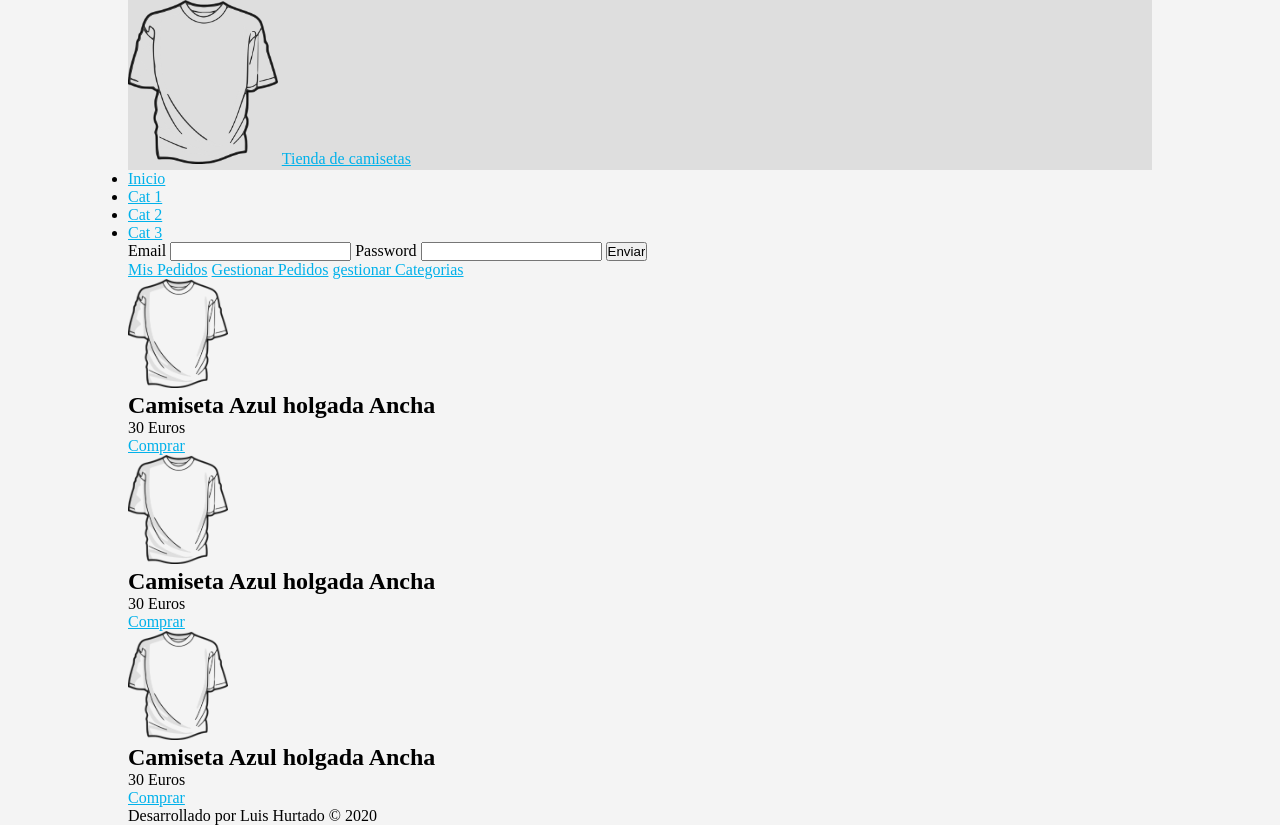
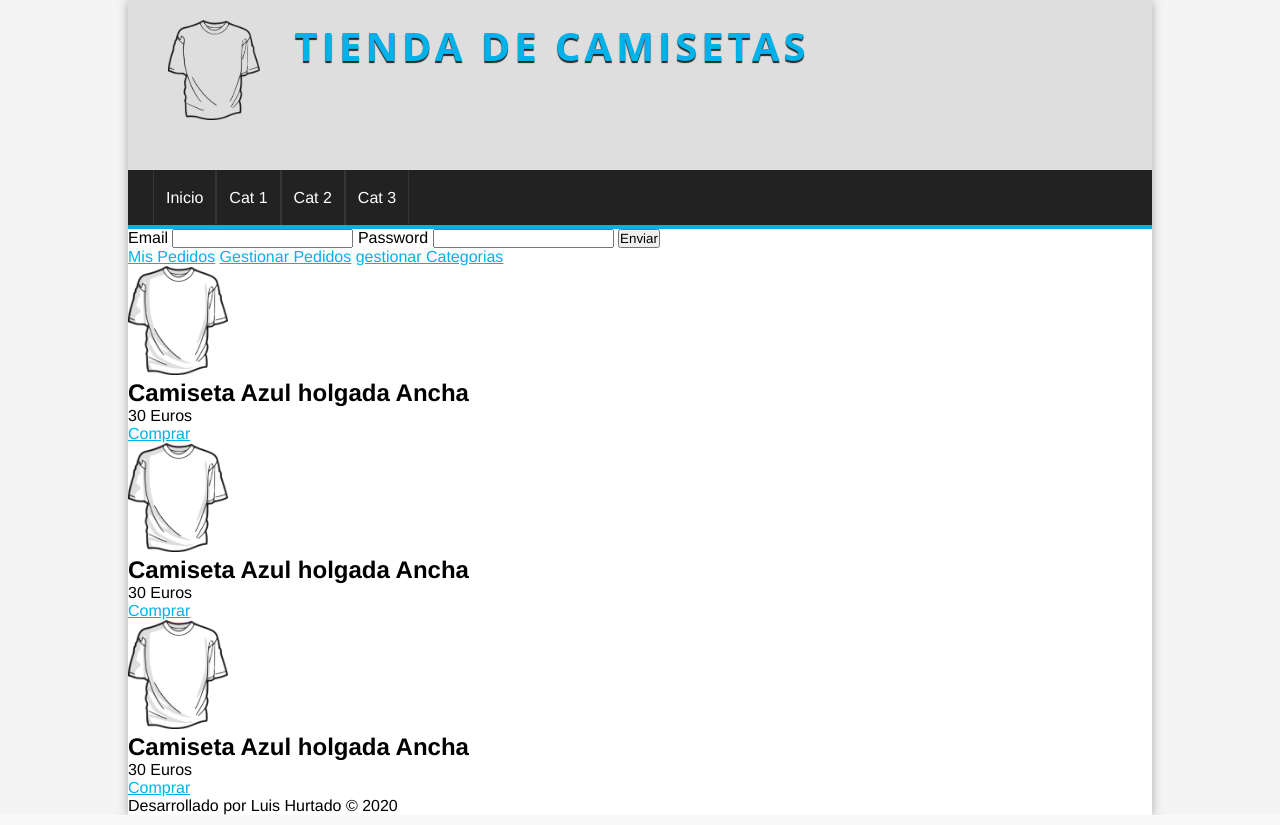
Before and after one commit to luisphp/MasterPHP, a PHP site: page / in a window 1280 px wide. Run offline with PHP 8.4, Linux system fonts and the light colour scheme.

Commit message:
CSS modified

```diff
--- a/proyecto-php-poo/assets/css/styles.css
+++ b/proyecto-php-poo/assets/css/styles.css
@@ -3,11 +3,13 @@
 {
 	margin: 0px;
 	padding: 0px;
+	font-family: 'Sans-serif', Helvetica, Arial;
 }
 
 body
 {
 	background-color: #f4f4f4;
+
 }
 
 a
@@ -30,7 +32,7 @@ a:hover
 {
 	width: 80%;
 	margin: 0px auto;
-	box-shadow: 0px 0px 10px blue,
+	box-shadow: 0px 0px 10px darkgrey;
 	background: white;
 
 }
@@ -39,14 +41,97 @@ a:hover
 #header
 {
 	height: 170px;
-	margin: 0px auto;
 	background: #dedede;
 	width: 100%;
 }
 
 #logo img
 {
-	width: 150px;
+	height: 100px;
+	padding: 20px;
+	margin-left: 20px;
+	float: left;
+
+
+
+}
+
+#logo a
+{
+	float: left;
+	font-size: 40px;
+	letter-spacing: 4px;
+	font-family: 'Open Sans', Helvetica, Arial;
+	float: left;
+	text-transform: uppercase;
+	color: #01B1EA;
+	font-weight: bold;
+	text-decoration: none;
+	margin-top: 18px;
+	margin-left: 15px;
+	text-shadow: 0px 2px 1px #222222;
+	transition: all 300ms;
+
+}
+
+#logo a:hover
+{
+	text-shadow: 0px 2px 1px #222222, 0px 0px 4px #01B1EA;
+}
+
+/*Menu */
+#menu
+{
+	clear: both;
+	background: #222;
+	color: white;
+	height: 55px;
+	border-bottom: 4px solid #01B1EA;
+
+
+}
+
+nav a
+{
+	color: white;
+	text-decoration: none;
+}
+
+#menu ul
+{
+	list-style: none;
+	text-decoration: none;
+	margin: 0px auto;
+	margin-left: 25px;
+}
+
+#menu ul li
+{
+
+	line-height: 55px;
+	float: left;
+	border-right: 1px  solid #363636;
+
+}
+
+#menu a
+{
+	display: block;
+	color: white;
+	text-decoration: none;
+	padding-left: 12px;
+	padding-right: 12px;
+}
+
+#menu a:first-child
+{
+	border-left: 1px solid #363636;
+}
+
+#menu a:hover
+{
+	background:  #01B1EA;
+	transition: all 300ms;
 }
 
 .product img
```
